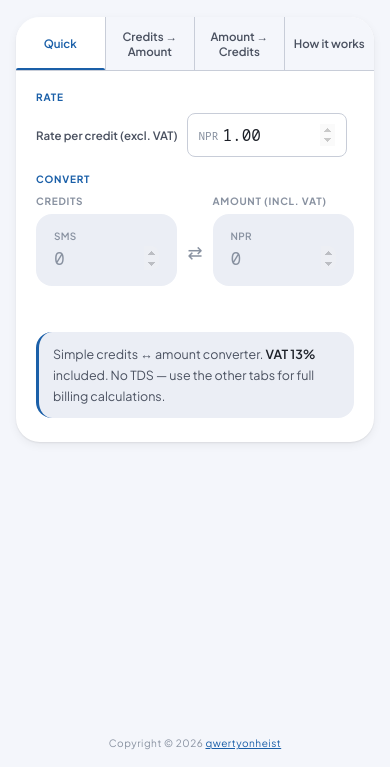
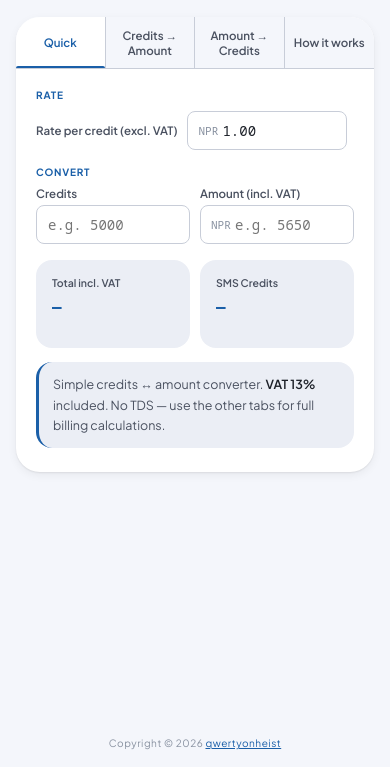
Before and after one commit to qwertyonheist/TDS, a plain HTML site: page index.html in a window 390 px wide. Shown: the part 77-844 px from the top of the page. Drawn offline with Linux system fonts and the light colour scheme.

Commit message:
Update input fields and animations in index.html
Refactor input fields and animations for better UX.

```diff
--- a/index.html
+++ b/index.html
@@ -2,7 +2,7 @@
 <html lang="en">
 <head>
 <meta charset="UTF-8">
-<meta name="viewport" content="width=device-width, initial-scale=1.0, viewport-fit=cover">
+<meta name="viewport" content="width=device-width, initial-scale=1.0">
 <title>SMS · VAT · TDS Calculator</title>
 <link rel="preconnect" href="https://fonts.googleapis.com">
 <link href="https://fonts.googleapis.com/css2?family=Plus+Jakarta+Sans:wght@400;500;600;700&family=Noto+Sans+Mono:wght@400;500&display=swap" rel="stylesheet">
@@ -61,15 +61,10 @@
   }
 }
 
-/* tilePop uses outline-based glow — no scale, no layout shift */
 @keyframes fadeUp   { from{opacity:0;transform:translateY(8px)} to{opacity:1;transform:none} }
 @keyframes panelIn  { from{opacity:0;transform:translateY(4px)} to{opacity:1;transform:none} }
-@keyframes menuIn   { from{opacity:0;transform:translateY(-4px) scale(.98)} to{opacity:1;transform:scale(1)} }
-@keyframes tilePulse {
-  0%   { box-shadow: 0 0 0 0 color-mix(in srgb, var(--primary) 30%, transparent); }
-  60%  { box-shadow: 0 0 0 4px color-mix(in srgb, var(--primary) 0%, transparent); }
-  100% { box-shadow: 0 0 0 0 transparent; }
-}
+@keyframes menuIn   { from{opacity:0;transform:translateY(-4px) scale(.98)} to{opacity:1;transform:none scale(1)} }
+@keyframes tilePop  { 0%{transform:scale(1)} 50%{transform:scale(1.015)} 100%{transform:scale(1)} }
 
 @media (prefers-reduced-motion:reduce) {
   *,*::before,*::after { animation-duration:.01ms!important; transition-duration:.01ms!important; }
@@ -80,16 +75,14 @@ body {
   background: var(--surf-1);
   color: var(--on-surf);
   min-height: 100vh;
-  min-height: 100dvh;
   display: flex;
   flex-direction: column;
   align-items: center;
   padding: 28px 16px 0;
-  padding-top: max(28px, env(safe-area-inset-top));
   -webkit-font-smoothing: antialiased;
 }
 
-.app { width:100%; max-width:600px; flex:1; }
+.app { width:100%; max-width:556px; flex:1; }
 
 /* ── Header ── */
 .app-header {
@@ -127,15 +120,12 @@ body {
   overflow: hidden;
 }
 .tab {
-  padding: 13px 6px 11px;
+  padding: 12px 6px 10px;
   font-size: 11.5px; font-weight: 600; font-family: var(--font);
   cursor: pointer; border: none; background: transparent;
   color: var(--on-surf-2);
   transition: color .18s var(--ease-std), background .18s var(--ease-std);
   position: relative; text-align: center; line-height: 1.3;
-  /* Better touch targets on mobile */
-  min-height: 48px; display: flex; align-items: center; justify-content: center;
-  -webkit-tap-highlight-color: transparent;
 }
 .tab::after {
   content:''; position:absolute; bottom:0; left:0; right:0;
@@ -161,7 +151,7 @@ body {
 /* ── Grid ── */
 .row  { display:grid; grid-template-columns:1fr 1fr; gap:12px; }
 .row3 { display:grid; grid-template-columns:1fr 1fr 1fr; gap:12px; }
-@media(max-width:440px){ .row,.row3{ grid-template-columns:1fr; } }
+@media(max-width:400px){ .row,.row3{ grid-template-columns:1fr; } }
 
 /* ── Fields ── */
 .field { display:flex; flex-direction:column; gap:5px; }
@@ -175,31 +165,21 @@ body {
 }
 
 input[type=number] {
-  width:100%; padding:10px 11px;
+  width:100%; padding:9px 11px;
   border:1.5px solid var(--outline-2); border-radius:var(--r-xs);
   background:var(--surf-0); color:var(--on-surf);
   font-size:14px; font-family:var(--mono); font-weight:400;
   appearance:none; -webkit-appearance:none;
   transition:border-color .16s var(--ease-std), box-shadow .16s var(--ease-std);
-  /* Prevent iOS zoom on focus (font-size ≥ 16px handled per-input) */
-  touch-action: manipulation;
 }
 input.has-prefix { padding-left:34px; }
 input:focus {
   outline:none; border-color:var(--primary); border-width:2px;
   box-shadow:0 0 0 3px color-mix(in srgb,var(--primary) 14%,transparent);
 }
-input[type=number]::-webkit-inner-spin-button { opacity:.3; }
-/* iOS zoom prevention: keep visual size 14px but set actual to 16px */
-@media(max-width:480px){
-  input[type=number] { font-size:16px; }
-}
-
-/* Dimmed input state (quick tab inactive side) */
-input.dimmed {
-  opacity:.45;
-  pointer-events:none;
-}
+input[type=number]::-webkit-inner-spin-button,
+input[type=number]::-webkit-outer-spin-button { appearance:none; -webkit-appearance:none; margin:0; }
+input[type=number] { -moz-appearance:textfield; }
 
 /* ── Badge ── */
 .badge {
@@ -213,14 +193,12 @@ input.dimmed {
 /* ── Custom dropdown ── */
 .custom-select { position:relative; }
 .custom-select-trigger {
-  width:100%; padding:10px 32px 10px 11px;
+  width:100%; padding:9px 32px 9px 11px;
   border:1.5px solid var(--outline-2); border-radius:var(--r-xs);
   background:var(--surf-0); color:var(--on-surf);
   font-size:13px; font-family:var(--font); font-weight:500;
   cursor:pointer; user-select:none; position:relative;
   transition:border-color .16s var(--ease-std), box-shadow .16s var(--ease-std);
-  min-height:44px; display:flex; align-items:center;
-  -webkit-tap-highlight-color: transparent;
 }
 .custom-select-trigger::after {
   content:''; position:absolute; right:11px; top:50%; transform:translateY(-50%);
@@ -242,11 +220,10 @@ input.dimmed {
 }
 .custom-select.open .custom-select-menu { display:block; animation:menuIn .16s var(--ease-spring) both; }
 .custom-select-option {
-  padding:11px 13px; font-size:13px; font-family:var(--font); font-weight:500;
+  padding:9px 13px; font-size:13px; font-family:var(--font); font-weight:500;
   color:var(--on-surf); cursor:pointer;
   display:flex; align-items:center; justify-content:space-between;
   transition:background .1s var(--ease-std);
-  min-height:44px;
 }
 .custom-select-option:hover { background:var(--surf-2); }
 .custom-select-option.selected { background:var(--primary-cont); color:var(--on-primary-cont); font-weight:700; }
@@ -258,23 +235,16 @@ input.dimmed {
 
 /* ── Result tiles ── */
 .results-grid { display:grid; grid-template-columns:repeat(3,1fr); gap:8px; margin-bottom:16px; }
-@media(max-width:360px){ .results-grid{ grid-template-columns:repeat(2,1fr); } }
-
 .result-tile {
   background:var(--surf-2); border-radius:var(--r-md);
-  padding:11px 12px;
-  /* Fixed height replaced with min-height to prevent layout shift */
-  min-height:62px;
+  padding:11px 12px; height:62px;
   display:flex; flex-direction:column; justify-content:space-between;
   overflow:hidden;
-  /* No transform on hover — avoids shifting neighbours */
-  transition:box-shadow .16s var(--ease-out);
-  will-change:box-shadow;
+  transition:transform .16s var(--ease-out), box-shadow .16s var(--ease-out);
 }
-.result-tile:hover { box-shadow:0 3px 8px rgba(0,0,0,.08); }
+.result-tile:hover { transform:translateY(-1px); box-shadow:0 3px 8px rgba(0,0,0,.08); }
 .result-tile.accent { background:var(--primary-cont); }
-/* Pulse glow instead of scale — zero layout impact */
-.result-tile.pop { animation:tilePulse .32s var(--ease-out); }
+.result-tile.pop { animation:tilePop .28s var(--ease-out); }
 .tile-label {
   font-size:10px; font-weight:600; color:var(--on-surf-2);
   letter-spacing:.01em; white-space:nowrap;
@@ -310,80 +280,27 @@ input.dimmed {
 
 /* ── Quick converter panel ── */
 .quick-rate-row {
-  display:flex; align-items:center; gap:10px; margin-bottom:16px; flex-wrap:wrap;
+  display:flex; align-items:center; gap:10px; margin-bottom:14px; flex-wrap:wrap;
 }
 .quick-rate-row label { font-size:11.5px; font-weight:600; color:var(--on-surf-2); white-space:nowrap; }
 .quick-rate-row .input-wrap { flex:1; min-width:110px; max-width:160px; }
 
-/* Two tile inputs */
-.quick-tiles {
-  display:grid; grid-template-columns:1fr auto 1fr; align-items:center; gap:0;
-  margin-bottom:14px;
+.quick-inputs { display:grid; grid-template-columns:1fr 1fr; gap:10px; margin-bottom:14px; }
+
+.quick-results { display:grid; grid-template-columns:1fr 1fr; gap:10px; }
+.qr {
+  background:var(--surf-2); border-radius:var(--r-md);
+  padding:14px 14px 12px; border:2px solid transparent;
+  transition:border-color .16s var(--ease-std); overflow:hidden;
 }
-.q-sep {
-  font-size:18px; color:var(--on-surf-3); padding:0 10px;
-  user-select:none; line-height:1; padding-top:22px; /* offset below label */
+.qr.lit { border-color:var(--primary); background:var(--surf-0); }
+.qr.pop { animation:tilePop .28s var(--ease-out); }
+.qr-label { font-size:10.5px; font-weight:600; color:var(--on-surf-2); margin-bottom:6px; }
+.qr-value {
+  font-family:var(--mono); font-size:16px; font-weight:700; color:var(--primary);
+  overflow:hidden; text-overflow:ellipsis; white-space:nowrap; margin-bottom:3px;
 }
-.q-tile {
-  display:flex; flex-direction:column; gap:7px;
-}
-.q-tile-label {
-  font-size:10px; font-weight:700; letter-spacing:.07em;
-  text-transform:uppercase; color:var(--on-surf-3);
-}
-.q-tile-box {
-  background:var(--surf-2); border-radius:var(--r-md);
-  padding:14px 16px; border:2px solid transparent;
-  transition:border-color .16s var(--ease-std), background .16s var(--ease-std);
-  cursor:text;
-}
-.q-tile-box:focus-within {
-  border-color:var(--primary); background:var(--surf-0);
-}
-.q-tile-box.has-value {
-  border-color:var(--primary); background:var(--surf-0);
-}
-.q-tile-unit {
-  font-size:10px; font-weight:600; color:var(--on-surf-3);
-  margin-bottom:4px; letter-spacing:.03em;
-}
-.q-tile-box input[type=number] {
-  width:100%; border:none; background:transparent; outline:none;
-  font-family:var(--mono); font-size:22px; font-weight:700;
-  color:var(--on-surf); padding:0; box-shadow:none;
-  caret-color:var(--primary); touch-action:manipulation;
-}
-.q-tile-box input:focus { box-shadow:none; border:none; }
-.q-tile-box input::placeholder { color:var(--on-surf-3); font-weight:400; }
-/* output tile */
-.q-tile-box.output {
-  background:var(--primary-cont); border-color:transparent; cursor:default;
-}
-.q-tile-box.output .q-tile-unit { color:var(--on-primary-cont); opacity:.6; }
-.q-tile-box.output .q-out-val {
-  font-family:var(--mono); font-size:22px; font-weight:700;
-  color:var(--on-primary-cont); white-space:nowrap;
-  overflow:hidden; text-overflow:ellipsis;
-}
-.q-tile-box.output .q-out-sub {
-  font-family:var(--mono); font-size:10.5px;
-  color:var(--on-primary-cont); opacity:.55;
-  white-space:nowrap; overflow:hidden; text-overflow:ellipsis;
-  margin-top:3px; min-height:14px;
-}
-.q-tile-box.output.empty { background:var(--surf-2); }
-.q-tile-box.output.empty .q-out-val { color:var(--on-surf-3); font-weight:400; font-size:18px; }
-.q-tile-box.output.empty .q-tile-unit { color:var(--on-surf-3); opacity:1; }
-.q-tile-box.pop { animation:tilePulse .32s var(--ease-out); }
-@media(max-width:480px){
-  .q-tile-box input[type=number],
-  .q-tile-box.output .q-out-val { font-size:18px; }
-  .q-tile-box.output.empty .q-out-val { font-size:15px; }
-}
-@media(max-width:340px){
-  .quick-tiles { grid-template-columns:1fr; }
-  .q-sep { display:none; }
-}
+.qr-sub { font-family:var(--mono); font-size:10px; color:var(--on-surf-3); white-space:nowrap; overflow:hidden; text-overflow:ellipsis; min-height:14px; }
 
 /* ── How it works ── */
 .how-block { margin-bottom:12px; }
@@ -392,7 +309,6 @@ input.dimmed {
 
 footer {
   width:100%; text-align:center; padding:1.1rem .75rem;
-  padding-bottom: max(1.1rem, env(safe-area-inset-bottom));
   font-size:.63rem; letter-spacing:.05em; color:var(--on-surf-3); margin-top:4px;
 }
 footer a { color:var(--primary); text-decoration:underline; }
@@ -428,29 +344,33 @@ footer a { color:var(--primary); text-decoration:underline; }
       </div>
       <div class="section">
         <div class="section-label">Convert</div>
-        <div class="quick-tiles">
-          <!-- Credits input tile -->
-          <div class="q-tile">
-            <div class="q-tile-label">Credits</div>
-            <div class="q-tile-box" id="q-box-credits" onclick="this.querySelector('input').focus()">
-              <div class="q-tile-unit">SMS</div>
-              <input type="number" id="q-credits" placeholder="0" min="0" oninput="quickFrom('credits')">
-            </div>
+        <div class="quick-inputs">
+          <div class="field">
+            <label>Credits</label>
+            <input type="number" id="q-credits" placeholder="e.g. 5000" min="0" oninput="quickFromCredits()">
           </div>
-          <div class="q-sep">⇄</div>
-          <!-- Amount output/input tile -->
-          <div class="q-tile">
-            <div class="q-tile-label">Amount (incl. VAT)</div>
-            <div class="q-tile-box" id="q-box-amount" onclick="this.querySelector('input').focus()">
-              <div class="q-tile-unit">NPR</div>
-              <input type="number" id="q-amount" placeholder="0" min="0" oninput="quickFrom('amount')">
+          <div class="field">
+            <label>Amount (incl. VAT)</label>
+            <div class="input-wrap">
+              <span class="input-prefix">NPR</span>
+              <input type="number" id="q-amount" class="has-prefix" placeholder="e.g. 5650" min="0" oninput="quickFromAmount()">
             </div>
           </div>
         </div>
-        <!-- Base amount note -->
-        <div id="q-base-note" style="font-family:var(--mono);font-size:11px;color:var(--on-surf-3);margin-top:6px;min-height:16px;"></div>
       </div>
-      <div class="info-note">Simple credits ↔ amount converter. <strong>VAT 13%</strong> included. No TDS — use the other tabs for full billing calculations.</div>
+      <div class="quick-results">
+        <div class="qr" id="q-res-amount">
+          <div class="qr-label">Total incl. VAT</div>
+          <div class="qr-value" id="q-v-amount">—</div>
+          <div class="qr-sub" id="q-s-amount">&nbsp;</div>
+        </div>
+        <div class="qr" id="q-res-credits">
+          <div class="qr-label">SMS Credits</div>
+          <div class="qr-value" id="q-v-credits">—</div>
+          <div class="qr-sub" id="q-s-credits">&nbsp;</div>
+        </div>
+      </div>
+      <div class="info-note" style="margin-top:14px">Simple credits ↔ amount converter. <strong>VAT 13%</strong> included. No TDS — use the other tabs for full billing calculations.</div>
     </div>
 
     <!-- ══ FORWARD ══ -->
@@ -598,7 +518,7 @@ footer a { color:var(--primary); text-decoration:underline; }
     <div class="panel" id="panel-info">
       <div class="how-block">
         <h3>Quick tab</h3>
-        <p>Simple credits ↔ NPR converter including VAT. No TDS applied. Type in either the Credits or Amount field — the other becomes the output. Tap the × button to switch direction.</p>
+        <p>Simple credits ↔ NPR converter including VAT. No TDS applied. Useful for quick estimates before a transaction.</p>
       </div>
       <div class="how-block">
         <h3>Credits → Amount</h3>
@@ -680,40 +600,33 @@ function toggleRevCustom() {
 }
 
 /* ── Quick ── */
-let qLastSrc = 'credits';
+let qLast = null;
+function calcQuick() { qLast === 'credits' ? quickFromCredits() : quickFromAmount(); }
 
-function calcQuick() { quickFrom(qLastSrc); }
+function quickFromCredits() {
+  qLast = 'credits';
+  const c = parseFloat(document.getElementById('q-credits').value) || 0;
+  const r = parseFloat(document.getElementById('q-rate').value) || 0;
+  const base = c * r, amt = base * (1 + VAT);
+  document.getElementById('q-res-amount').classList.add('lit');
+  document.getElementById('q-res-credits').classList.remove('lit');
+  setP('q-v-amount', c > 0 ? fmt(amt) : '—');
+  set('q-s-amount',  c > 0 ? 'Base\u00a0' + fmt(base) : '\u00a0');
+  set('q-v-credits', fmtC(c) || '—');
+  set('q-s-credits', '\u00a0');
+}
 
-function quickFrom(src) {
-  qLastSrc = src;
-  const r  = parseFloat(document.getElementById('q-rate').value) || 0;
-  const bc = document.getElementById('q-box-credits');
-  const ba = document.getElementById('q-box-amount');
-  const note = document.getElementById('q-base-note');
-
-  if (src === 'credits') {
-    const c = parseFloat(document.getElementById('q-credits').value);
-    if (!c) {
-      document.getElementById('q-amount').value = '';
-      bc.classList.remove('has-value'); ba.classList.remove('has-value');
-      note.textContent = ''; return;
-    }
-    const base = c * r, amt = base * (1 + VAT);
-    document.getElementById('q-amount').value = +amt.toFixed(2);
-    bc.classList.add('has-value'); ba.classList.add('has-value');
-    note.textContent = 'Base ' + fmt(base);
-  } else {
-    const a = parseFloat(document.getElementById('q-amount').value);
-    if (!a) {
-      document.getElementById('q-credits').value = '';
-      bc.classList.remove('has-value'); ba.classList.remove('has-value');
-      note.textContent = ''; return;
-    }
-    const base = a / (1 + VAT), cred = r > 0 ? base / r : 0;
-    document.getElementById('q-credits').value = +cred.toFixed(2);
-    bc.classList.add('has-value'); ba.classList.add('has-value');
-    note.textContent = 'Base ' + fmt(base);
-  }
+function quickFromAmount() {
+  qLast = 'amount';
+  const a = parseFloat(document.getElementById('q-amount').value) || 0;
+  const r = parseFloat(document.getElementById('q-rate').value) || 0;
+  const base = a / (1 + VAT), cred = r > 0 ? base / r : 0;
+  document.getElementById('q-res-credits').classList.add('lit');
+  document.getElementById('q-res-amount').classList.remove('lit');
+  set('q-v-amount',   fmt(a) || '—');
+  set('q-s-amount',   '\u00a0');
+  setP('q-v-credits', a > 0 ? fmtC(cred) : '—');
+  set('q-s-credits',  a > 0 ? 'Base\u00a0' + fmt(base) : '\u00a0');
 }
 
 /* ── Forward ── */
```
